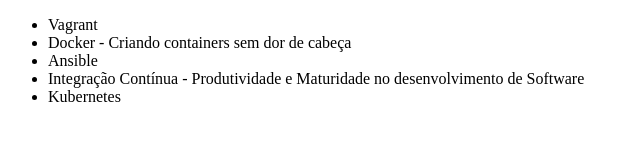
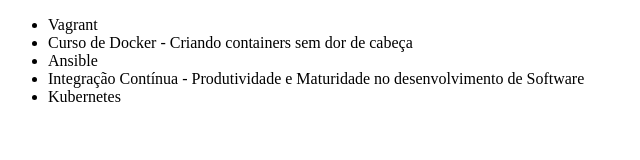
Before and after one commit to alexandredborges/alura-git, a plain HTML site: page index.html in a window 1280 px wide. Shown: the full height of the page, 0-640 px from the left. Drawn offline with Linux system fonts and the light colour scheme.

Commit message:
Corrigindo título curso Docker

```diff
--- a/index.html
+++ b/index.html
@@ -7,7 +7,7 @@
 <body>
     <ul>
         <li>Vagrant</li>
-        <li>Docker - Criando containers sem dor de cabeça</li>
+        <li>Curso de Docker - Criando containers sem dor de cabeça</li>
         <li>Ansible</li>
         <li>Integração Contínua - Produtividade e Maturidade no desenvolvimento de Software</li>
         <li>Kubernetes</li>
```
